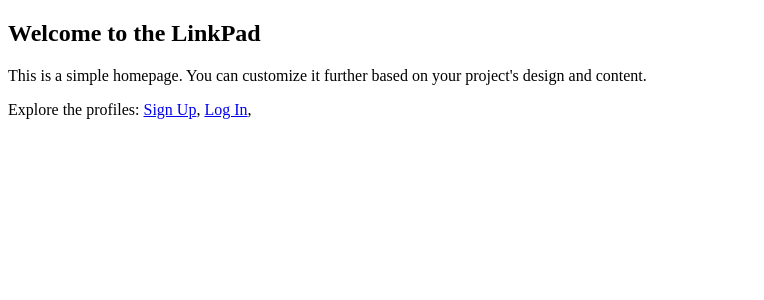
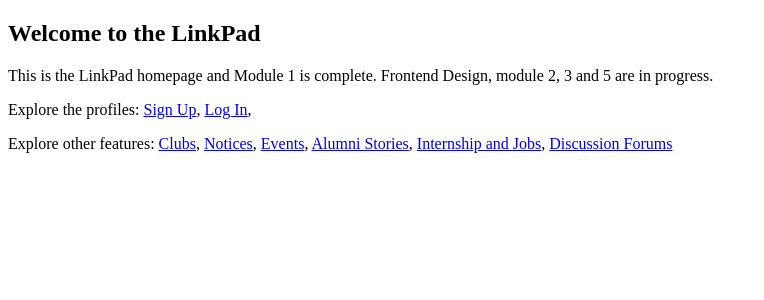
Before and after one commit to adarshmarvel22/LinkPad-V, a Django app: page / in a window 1280 px wide. Shown: the top 300 px of the page, without its empty margins (0-764 px from the left). Run offline with Django 3.2, Linux system fonts and the light colour scheme.

Commit message:
major features added- clubs, notices,events, etc

```diff
--- a/profiles/templates/profiles/homepage.html
+++ b/profiles/templates/profiles/homepage.html
@@ -10,12 +10,27 @@
 
 <h2>Welcome to the LinkPad</h2>
 
-<p>This is a simple homepage. You can customize it further based on your project's design and content.</p>
+<p>This is the LinkPad homepage and Module 1 is complete. Frontend Design, module 2, 3 and 5 are in progress.</p>
 
 <p>Explore the profiles:
-    <a href="{% url 'profiles:signup' %}">Sign Up</a>,
-    <a href="{% url 'profiles:login' %}">Log In</a>,
 
+    {% if user.is_authenticated %}
+        <a href="{% url 'profiles:logout' %}">Logout</a>
+        <a href="{% url 'profiles:login' %}">Profile</a>,
+    {% else %}
+        <a href="{% url 'profiles:signup' %}">Sign Up</a>,
+        <a href="{% url 'profiles:login' %}">Log In</a>,
+    {% endif %}
+</p>
+
+<!-- Add links to other views/templates as needed -->
+<p>Explore other features:
+    <a href="{% url 'profiles:clubs' %}">Clubs</a>,
+    <a href="{% url 'profiles:notices' %}">Notices</a>,
+    <a href="{% url 'profiles:events' %}">Events</a>,
+    <a href="{% url 'profiles:alumni_stories' %}">Alumni Stories</a>,
+    <a href="{% url 'profiles:internship_jobs' %}">Internship and Jobs</a>,
+    <a href="{% url 'profiles:discussion_forums' %}">Discussion Forums</a>
 </p>
 
 </body>
--- a/profiles/urls.py
+++ b/profiles/urls.py
@@ -20,4 +20,11 @@ urlpatterns = [
     path('revert_to_student/<str:username>/', views.revert_to_student, name='revert_to_student'),
 
     path('logout/', views.logout_view, name='logout'),
+
+    path('clubs/', views.clubs, name='clubs'),
+    path('notices/', views.notices, name='notices'),
+    path('events/', views.events, name='events'),
+    path('alumni_stories/', views.alumni_stories, name='alumni_stories'),
+    path('internship_jobs/', views.internship_jobs, name='internship_jobs'),
+    path('discussion_forums/', views.discussion_forums, name='discussion_forums'),
 ]
--- a/profiles/views.py
+++ b/profiles/views.py
@@ -222,3 +222,33 @@ def revert_to_student(request, username):
 
     messages.success(request, f'{username} has been reverted to a Student!')
     return redirect('profiles:department_staff_dashboard', username=request.user.username)
+
+@login_required
+def clubs(request):
+    # Your logic for the clubs view
+    return render(request, 'profiles/clubs.html')
+
+@login_required
+def notices(request):
+    # Your logic for the notices view
+    return render(request, 'profiles/notices.html')
+
+@login_required
+def events(request):
+    # Your logic for the events view
+    return render(request, 'profiles/events.html')
+
+@login_required
+def alumni_stories(request):
+    # Your logic for the alumni stories view
+    return render(request, 'profiles/alumni_stories.html')
+
+@login_required
+def internship_jobs(request):
+    # Your logic for the internship and jobs view
+    return render(request, 'profiles/internship_jobs.html')
+
+@login_required
+def discussion_forums(request):
+    # Your logic for the discussion forums view
+    return render(request, 'profiles/discussion_forums.html')
```
Also changed, not shown: profiles/templates/profiles/alumni_stories.html (added), profiles/templates/profiles/clubs.html (added), profiles/templates/profiles/discussion_forums.html (added), profiles/templates/profiles/events.html (added), profiles/templates/profiles/internship_jobs.html (added), profiles/templates/profiles/notices.html (added).
